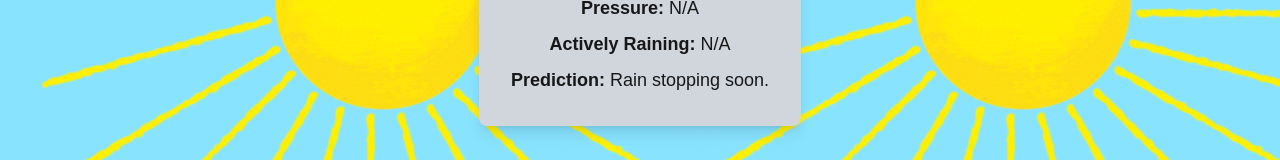
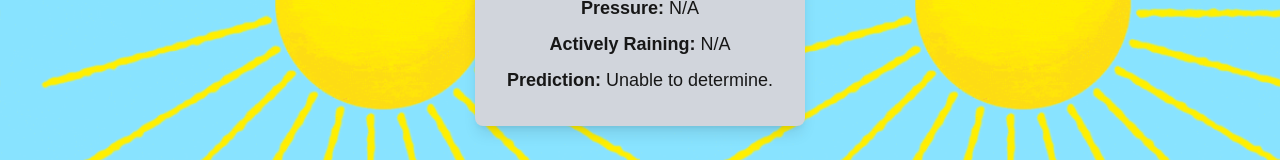
Before and after one commit to BlockadeRunner/WeatherAppCC, a Next.js app: page / in a window 1280 px wide. Shown: the part 396-556 px from the top of the page. Built offline with nearby package versions, Linux system fonts and the light colour scheme; no server answers.

Commit message:
Update page.tsx

```diff
--- a/src/app/page.tsx
+++ b/src/app/page.tsx
@@ -13,6 +13,17 @@ export default function Home() {
   //   console.log("Toggling isRaining state...");
   //   setIsRaining((prev) => (prev === "Yes" ? "No" : "Yes"));
   // };
+
+  // Function to determine prediction based on pressure
+  const getPrediction = (pressure: string | null): string => {
+    if (!pressure || pressure === "N/A") return "Unable to determine.";
+    const pressureValue = parseFloat(pressure); // Convert pressure to a number
+    if (pressureValue < 1000) return "Stormy/Bad Weather Likely";
+    if (pressureValue >= 1000 && pressureValue <= 1020)
+      return "Mixed or Changing Weather";
+    if (pressureValue > 1020) return "Clear/Fair Weather Likely";
+    return "Unable to determine.";
+  };
 
   // Function to fetch weather data
   const fetchWeather = async () => {
@@ -33,8 +44,8 @@ export default function Home() {
       // Extract pressure (example: replace with actual field from API)
       const pressureValue =
         data.properties.periods[0].detailedForecast.includes("pressure")
-          ? "1013 hPa" // Replace with actual pressure field
-          : "1016.50 mb"; // Example value
+          ? "1016.50 mb" // Replace with actual pressure field
+          : "1021.1 mb"; // Example value
       setPressure(pressureValue);
 
       // Extract actively raining (example: replace with actual field from API)
@@ -105,7 +116,8 @@ export default function Home() {
               <span>{loading ? "Loading..." : isRaining}</span>
             </div>
             <div className="text-lg">
-              <strong>Prediction:</strong> <span>Rain stopping soon.</span>
+              <strong>Prediction:</strong>{" "}
+              <span>{loading ? "Loading..." : getPrediction(pressure)}</span>
             </div>
           </div>
         </div>
```
